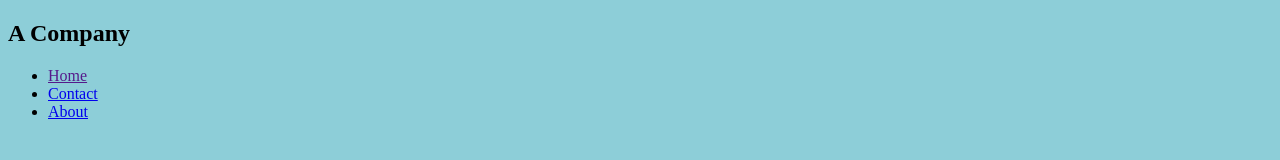
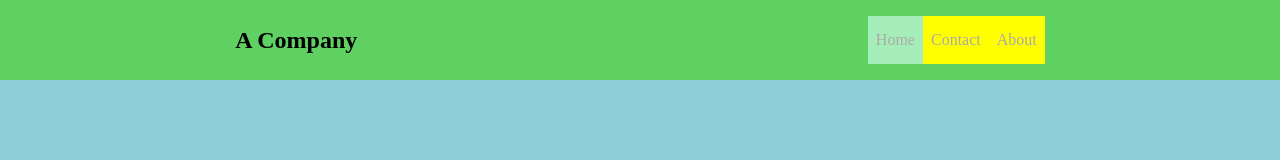
Before and after one commit to Ragnard-Kiseki/Open-Project, a plain HTML site: page index.html in a window 1280 px wide. Drawn offline with Linux system fonts and the light colour scheme.

Commit message:
Update index.css

```diff
--- a/style/index.css
+++ b/style/index.css
@@ -1,3 +1,40 @@
 body {
 	background-color: #8dced8;
+	margin: 0;
+    padding: 0;
 }
+
+#nav-bar{
+	background-color: #5fd163;
+	display: flex;
+	justify-content: space-around;
+	align-items: center;
+	min-height: 8vh;
+}
+
+
+#nav-list{
+	display: flex;
+	justify-content: space-around;
+}
+
+.nav-option {
+	list-style: none;
+}
+
+.nav-option-link{
+    color: #aaa;
+    background-color:#FF0;
+    display: block;
+    line-height: 2em;
+    padding: 0.5em 0.5em;
+    text-decoration: none;
+}
+
+.nav-option-link:hover:not(#nav-option-link-default){
+	background-color: #a6eeb9;
+}
+
+#nav-option-link-default{
+	background-color: #a6eeb9;
+}
```
